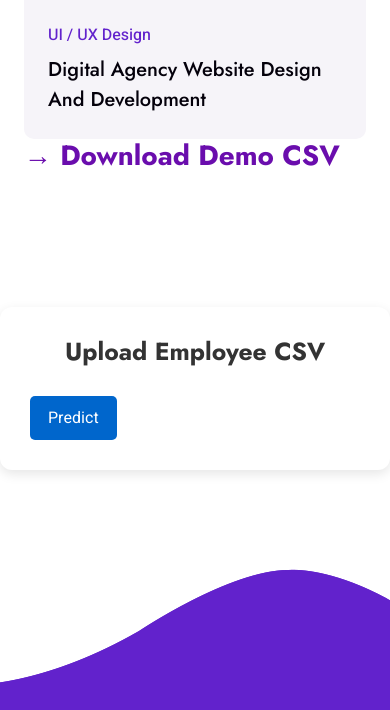
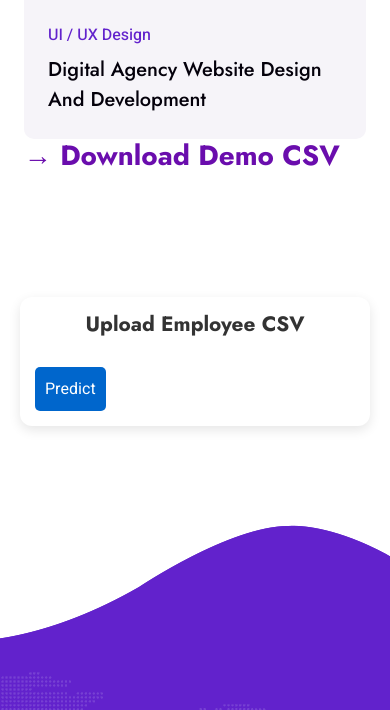
Before and after one commit to NitinJohn-tech/AttriSight, a Django app: page /project/ in a window 390 px wide. Shown: the part 3423-4133 px from the top of the page. Run offline with Django 5.2, Linux system fonts and the light colour scheme; the visitor is signed in with stand-in values (Sample User, id 1); parts of the project's set-up code (start-up, migrations or seed data) failed here and were passed over; some libraries are stand-ins or nearby versions.

Commit message:
csv update3

```diff
--- a/templates/project.html
+++ b/templates/project.html
@@ -101,6 +101,44 @@
 
         .csv-upload-download-link:hover {
             text-decoration: underline;
+        }
+
+        @media screen and (max-width: 768px) {
+        .csv-upload-container {
+            padding: 20px;
+            margin: 20px;
+        }
+
+        .csv-upload-heading {
+            font-size: 1.5em;
+        }
+
+        .csv-upload-button {
+            padding: 10px;
+            font-size: 1em;
+        }
+
+        .csv-upload-table th,
+        .csv-upload-table td {
+            padding: 10px;
+            font-size: 0.9em;
+        }
+        }
+
+        @media screen and (max-width: 480px) {
+            .csv-upload-heading {
+                font-size: 1.3em;
+            }
+
+            .csv-upload-container {
+                padding: 15px;
+            }
+
+            .csv-upload-table th,
+            .csv-upload-table td {
+                font-size: 0.85em;
+                padding: 8px;
+            }
         }
     </style>
 
```
